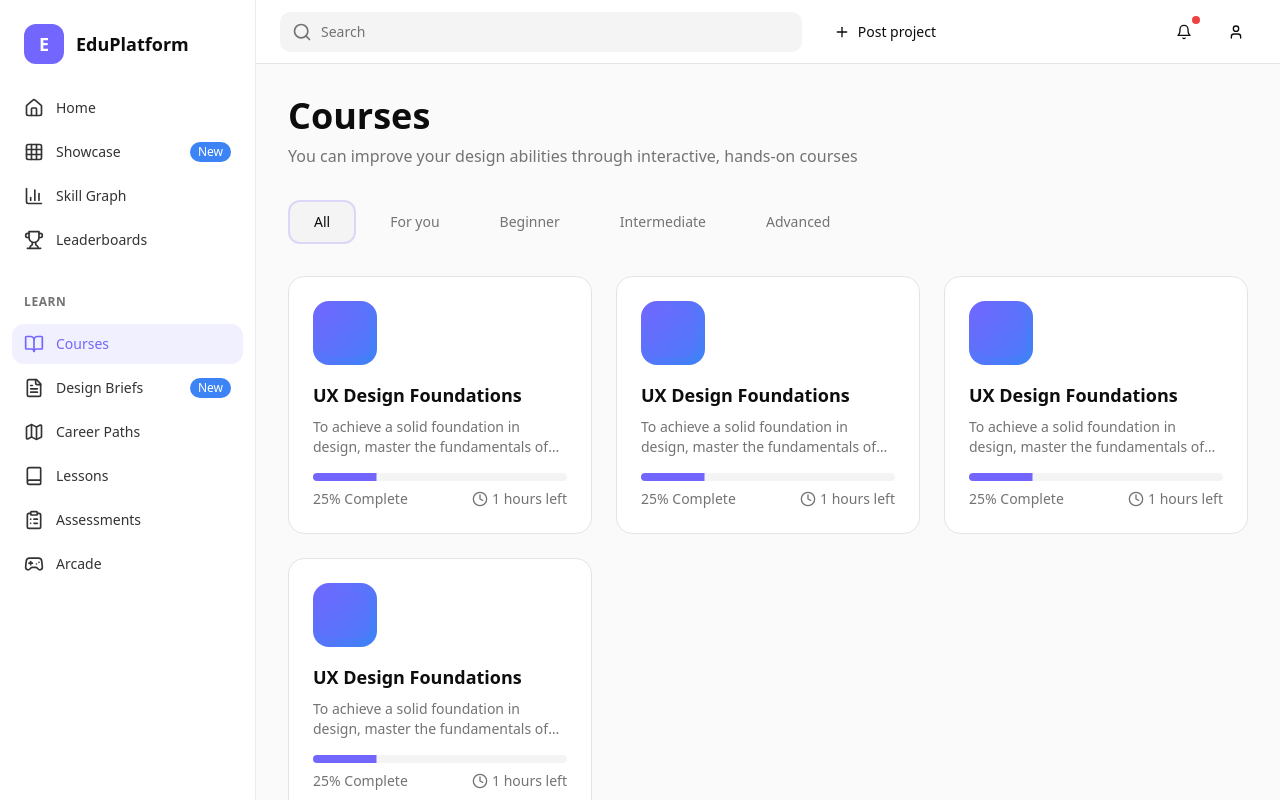
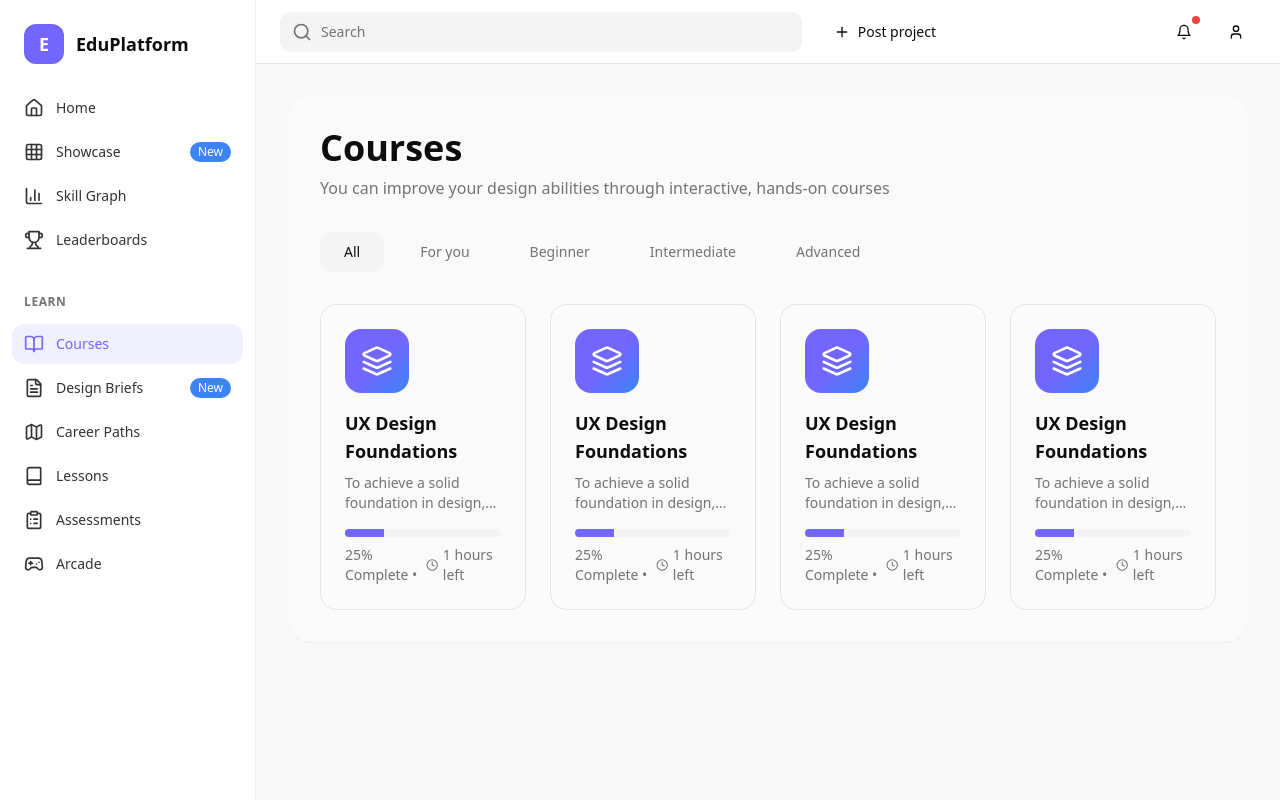
Before and after one commit to dwva/echo-five, a React (Vite) app: page /courses in a window 1280 px wide. Built offline with nearby package versions, Linux system fonts and the light colour scheme; the HTML template or start-up script is replaced by a standard one.

Commit message:
Refactor UI components

```diff
--- a/src/components/courses/CourseCard.tsx
+++ b/src/components/courses/CourseCard.tsx
@@ -1,4 +1,4 @@
-import { Clock } from "lucide-react";
+import { Clock, Layers } from "lucide-react";
 import { Progress } from "@/components/ui/progress";
 
 interface CourseCardProps {
@@ -11,18 +11,18 @@ interface CourseCardProps {
 
 export function CourseCard({ title, description, progress, timeLeft }: CourseCardProps) {
   return (
-    <div className="bg-card rounded-2xl p-6 border border-border hover:shadow-lg transition-all duration-300 hover:-translate-y-1 cursor-pointer">
-      <div className="w-16 h-16 bg-gradient-to-br from-primary to-accent rounded-2xl mb-4 flex items-center justify-center">
-        <div className="w-12 h-12 bg-primary/20 rounded-xl"></div>
+    <div className="bg-background rounded-2xl p-6 border border-border hover:shadow-md transition-all duration-300 cursor-pointer">
+      <div className="w-16 h-16 bg-gradient-to-br from-primary via-primary to-accent rounded-2xl mb-4 flex items-center justify-center relative">
+        <Layers className="w-8 h-8 text-white" />
       </div>
 
-      <h3 className="text-lg font-bold mb-2 text-foreground">{title}</h3>
+      <h3 className="text-lg font-semibold mb-2 text-foreground">{title}</h3>
       <p className="text-sm text-muted-foreground mb-4 line-clamp-2">{description}</p>
 
       <div className="space-y-2">
         <Progress value={progress} className="h-2" />
         <div className="flex items-center justify-between text-sm">
-          <span className="text-muted-foreground">{progress}% Complete</span>
+          <span className="text-muted-foreground">{progress}% Complete •</span>
           <div className="flex items-center gap-1 text-muted-foreground">
             <Clock className="w-4 h-4" />
             <span>{timeLeft}</span>
--- a/src/components/ui/tabs-custom.tsx
+++ b/src/components/ui/tabs-custom.tsx
@@ -14,7 +14,7 @@ interface TabsCustomProps {
 
 export function TabsCustom({ tabs, activeTab, onChange, className }: TabsCustomProps) {
   return (
-    <div className={cn("flex gap-2", className)}>
+    <div className={cn("flex gap-3 flex-wrap", className)}>
       {tabs.map((tab) => (
         <button
           key={tab.value}
@@ -22,8 +22,8 @@ export function TabsCustom({ tabs, activeTab, onChange, className }: TabsCustomP
           className={cn(
             "px-6 py-2.5 rounded-xl text-sm font-medium transition-all duration-200",
             activeTab === tab.value
-              ? "bg-secondary text-foreground border-2 border-primary/20"
-              : "bg-transparent text-muted-foreground hover:bg-secondary/50 border-2 border-transparent"
+              ? "bg-muted text-foreground"
+              : "bg-transparent text-muted-foreground hover:bg-muted/50"
           )}
         >
           {tab.label}
--- a/src/pages/Courses.tsx
+++ b/src/pages/Courses.tsx
@@ -45,21 +45,23 @@ export default function Courses() {
   const [activeTab, setActiveTab] = useState("all");
 
   return (
-    <div className="p-8">
+    <div className="p-8 bg-muted/30 min-h-screen">
       <div className="max-w-7xl mx-auto">
-        <h1 className="text-4xl font-bold mb-2">Courses</h1>
+        <div className="bg-background rounded-3xl p-8 shadow-sm">
+          <h1 className="text-4xl font-bold mb-2 text-foreground">Courses</h1>
           <p className="text-muted-foreground mb-8">
             You can improve your design abilities through interactive, hands-on courses
           </p>
 
           <TabsCustom tabs={tabs} activeTab={activeTab} onChange={setActiveTab} className="mb-8" />
 
-        <div className="grid grid-cols-1 md:grid-cols-2 lg:grid-cols-3 gap-6">
+          <div className="grid grid-cols-1 md:grid-cols-2 lg:grid-cols-3 xl:grid-cols-4 gap-6">
             {courses.map((course) => (
               <CourseCard key={course.id} {...course} />
             ))}
           </div>
         </div>
       </div>
+    </div>
   );
 }
--- a/src/pages/Dashboard.tsx
+++ b/src/pages/Dashboard.tsx
@@ -5,8 +5,8 @@ import { BookOpen, Target, Trophy, Clock } from "lucide-react";
 
 export default function Dashboard() {
   return (
-    <div className="p-8">
-      <div className="max-w-7xl mx-auto">
+    <div className="p-8 bg-muted/30 min-h-screen">
+      <div className="max-w-7xl mx-auto bg-background rounded-3xl p-8 shadow-sm">
         <h1 className="text-4xl font-bold mb-2">Welcome back, Student! 👋</h1>
         <p className="text-muted-foreground mb-8">
           Here's what's happening with your learning today
```
Lines whose indentation alone changed are shown as unchanged.
